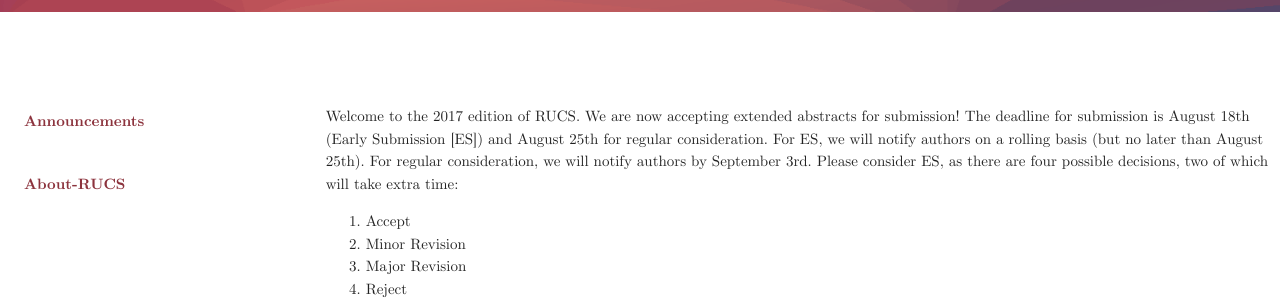
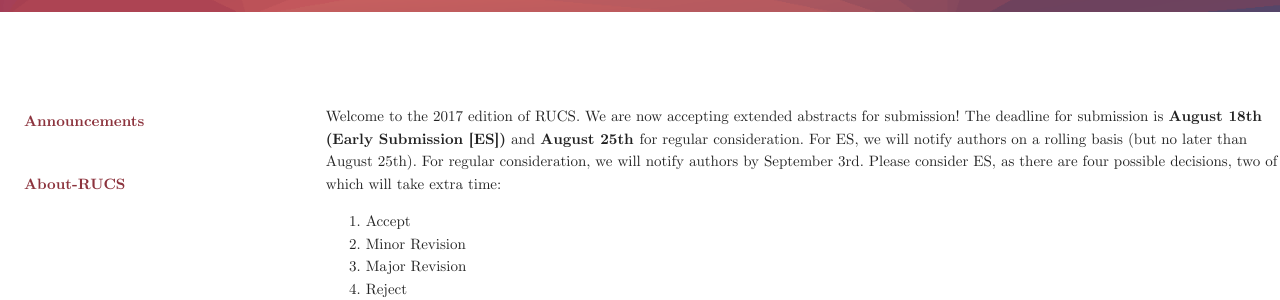
Before and after one commit to rucs-uoft/rucs-uoft.github.io, a Jekyll site: the page built from index.html, in a window 1280 px wide. Shown: the part 888-1188 px from the top of the page. Built offline with Jekyll 4.4.1, drawn with Linux system fonts in a browser that asks for light colours; nearby versions of some CDN libraries.

Commit message:
minor style

```diff
--- a/_includes/news.html
+++ b/_includes/news.html
@@ -1,6 +1,7 @@
 <p>
 
-Welcome to the 2017 edition of RUCS. We are now accepting extended abstracts for submission! The deadline for submission is August 18th (Early Submission [ES]) and August 25th for regular consideration.  For ES, we will notify authors on a rolling basis (but no later than August 25th). For regular consideration, we will notify authors by September 3rd.
+Welcome to the 2017 edition of RUCS. We are now accepting extended abstracts for submission! The deadline for submission is
+    <b> August 18th (Early Submission [ES])</b> and <b> August 25th </b> for regular consideration.  For ES, we will notify authors on a rolling basis (but no later than August 25th). For regular consideration, we will notify authors by September 3rd.
 Please consider ES, as there are four possible decisions, two of which will take extra time: <br>
 
     <ol>
```
